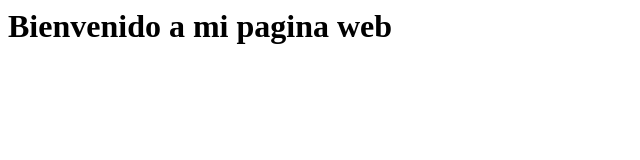
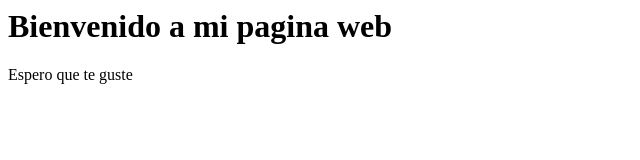
Before and after one commit to jveramdaw2/Daw22, a plain HTML site: page index.html in a window 1280 px wide. Shown: the whole page, without its empty margins (0-640 px from the left). Drawn offline with Linux system fonts and the light colour scheme.

Commit message:
Update index.html

```diff
--- a/index.html
+++ b/index.html
@@ -4,5 +4,6 @@
   </head>
   <body>
     <h1>Bienvenido a mi pagina web</h1>
+    <p>Espero que te guste</p>
   </body>
 </html>
```
